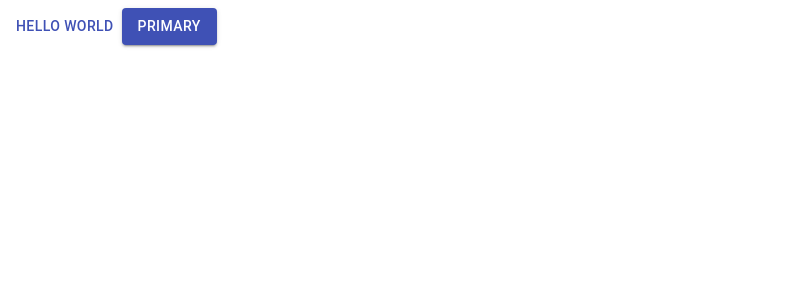
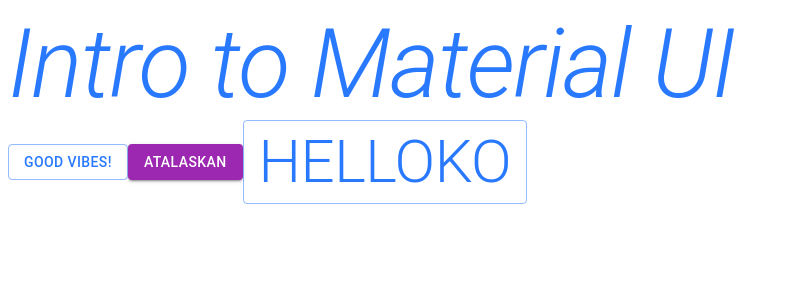
Before and after one commit to fabriciodorneles/materialUI-training, a React (Create React App) app: page / in a window 1280 px wide. Shown: the top 300 px of the page, without its empty margins (0-789 px from the left). Built offline with nearby package versions, Linux system fonts and the light colour scheme.

Commit message:
makeStyles

```diff
--- a/src/App.js
+++ b/src/App.js
@@ -1,11 +1,39 @@
 import React from 'react';
-import { Button } from '@material-ui/core';
+import { Button, makeStyles, Typography, AppBar, Toolbar } from '@material-ui/core';
 
-function App() {
+
+
+
+const useStyles = makeStyles({
+  root: {
+    background: 'linear-gradient(45deg, #FE6B8B 30%, #FF8E53 90%)',
+    border: 0,
+    borderRadius: 3,
+    boxShadow: '0 3px 5px 2px rgba(255, 105, 135, .3)',
+    color: 'white',
+    height: 48,
+    padding: '0 30px',
+  },
+  titleStyle: {
+    fontStyle: 'oblique',
+    fontVariant: ''
+
+  }
+});
+
+function App()
+{
+  const classes = useStyles();
   return (
     <>
-    <Button color="primary">Hello World</Button>
-    <Button variant="contained" color="primary"> Primary </Button>
+      <div className="App" >
+        <Typography className={classes.titleStyle} variant="h1" color="secondary">Intro to Material UI</Typography>
+        <Button variant="outlined" color="secondary">Good Vibes!</Button>
+        <Button variant="contained" color="primary">Atalaskan</Button>
+        <Button variant="outlined" color="secondary">
+          <Typography variant="h2" color="initial"> helloko </Typography>
+        </Button>
+      </div>
     </>)
 }
 
--- a/src/index.js
+++ b/src/index.js
@@ -1,10 +1,13 @@
 import React from 'react';
 import ReactDOM from 'react-dom';
 import App from './App';
-
+import { ThemeProvider } from '@material-ui/core/styles';
+import theme from './theme';
 ReactDOM.render(
   <React.StrictMode>
+    <ThemeProvider theme={theme}>
     <App />
+    </ThemeProvider>
   </React.StrictMode>,
   document.getElementById('root')
 );
--- /dev/null
+++ b/src/theme.js
@@ -0,0 +1,13 @@
+import { createMuiTheme } from '@material-ui/core/styles';
+import purple from '@material-ui/core/colors/purple';
+import green from '@material-ui/core/colors/green';
+import { blue } from '@material-ui/core/colors';
+
+const theme = createMuiTheme({
+  palette: {
+    primary: purple,
+    secondary: blue,
+  },
+});
+
+export default theme;
```
